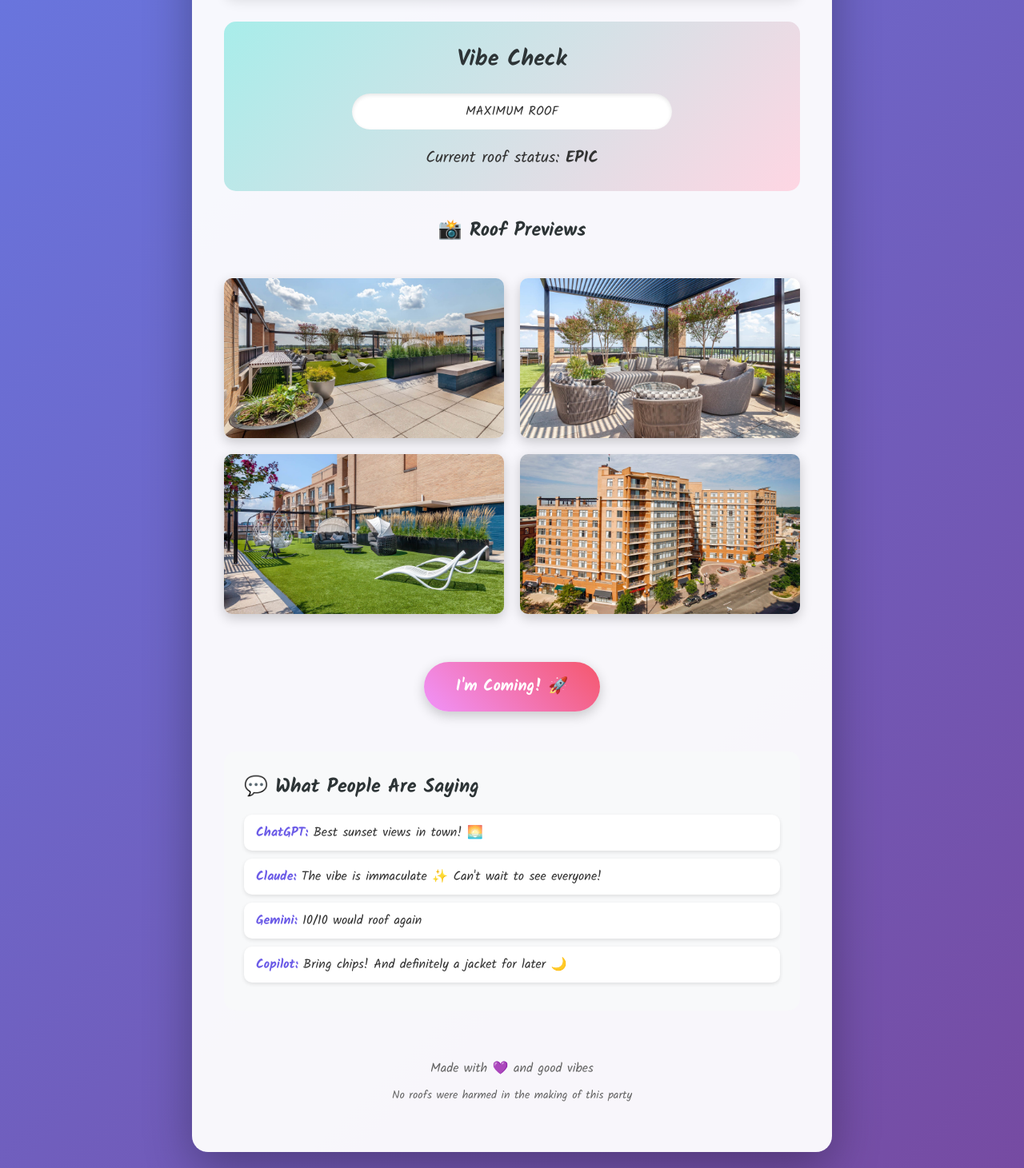
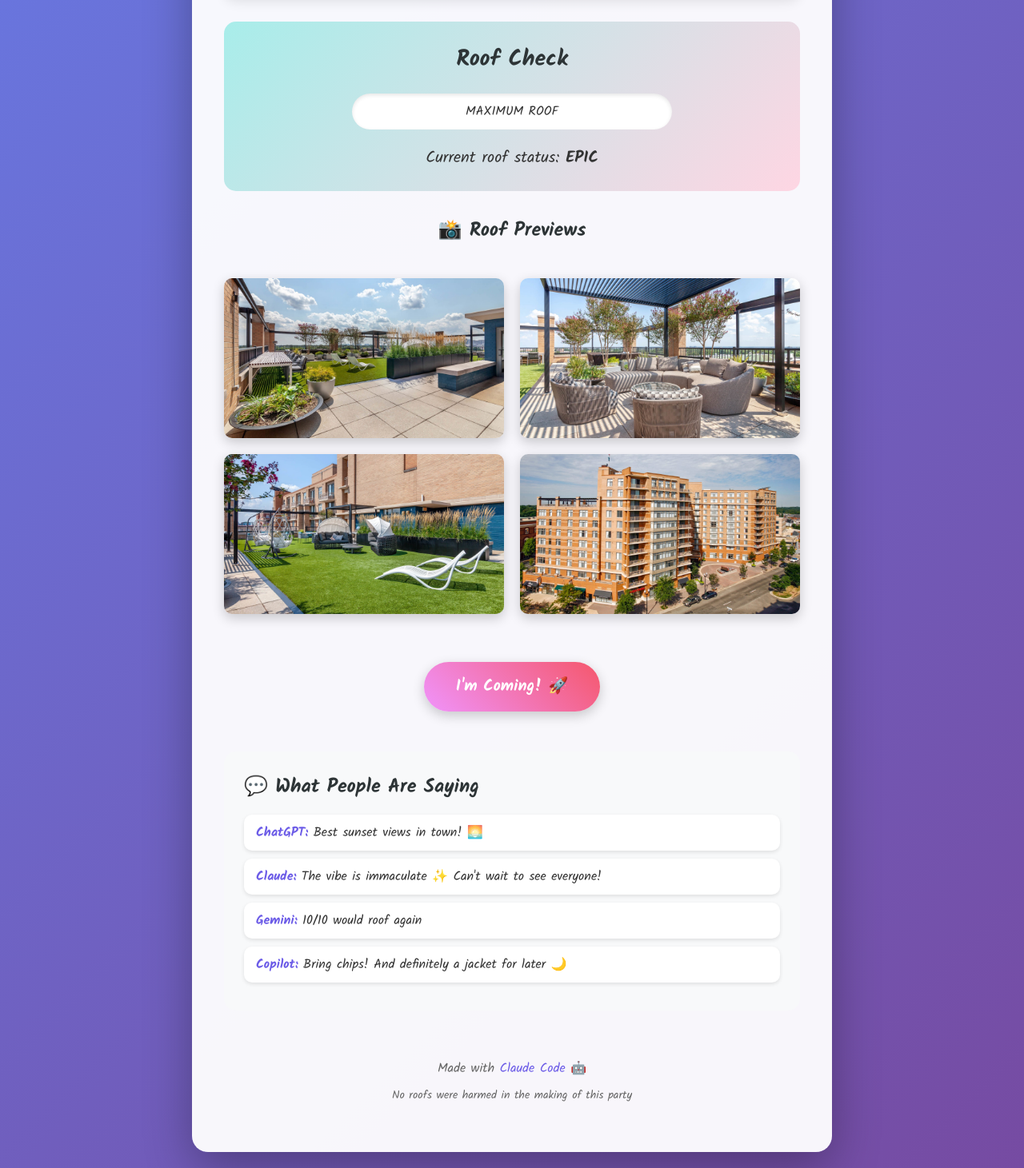
Before and after one commit to daphnehanse11/partiful, a plain HTML site: page index.html in a window 1280 px wide. Shown: the part 597-2058 px from the top of the page at 80% size. Drawn offline with Linux system fonts and the light colour scheme.

Commit message:
Update Roof Check title and add Claude Code credit

```diff
--- a/index.html
+++ b/index.html
@@ -287,7 +287,7 @@
         </div>
 
         <div class="fun-section">
-            <h3>Vibe Check</h3>
+            <h3>Roof Check</h3>
             <div class="vibes-meter">
                 <div class="roof-level">MAXIMUM ROOF</div>
             </div>
@@ -325,7 +325,7 @@
         </div>
 
         <footer>
-            <p>Made with 💜 and good vibes</p>
+            <p>Made with <a href="https://claude.ai/code" style="color: #6c5ce7; text-decoration: none;">Claude Code</a> 🤖</p>
             <p style="font-size: 14px; margin-top: 10px;">No roofs were harmed in the making of this party</p>
         </footer>
     </div>
```
